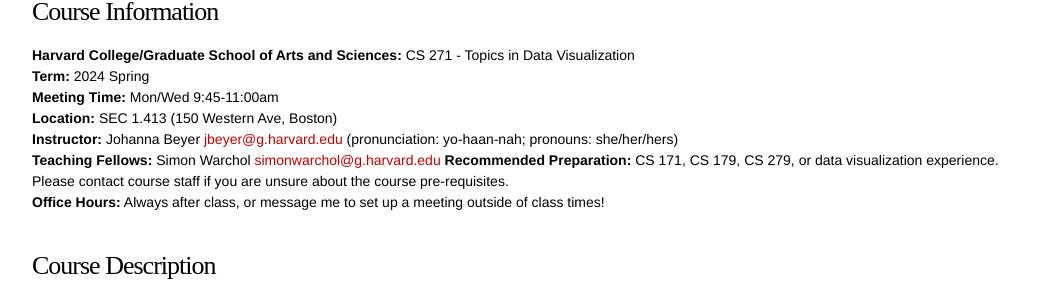
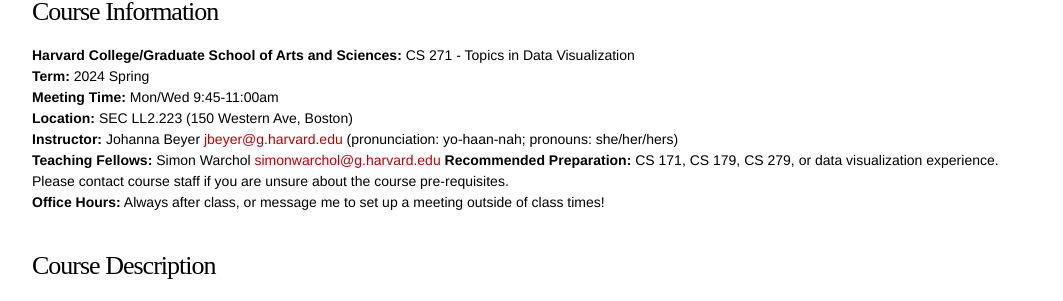
Before and after one commit to CS-271/CS-271.github.io, a Jekyll site: the page built from index.md, in a window 1280 px wide. Shown: the part 269-570 px from the top of the page, without its empty margins (108-1171 px from the left). Built offline with Jekyll 4.4.1, drawn with Linux system fonts in a browser that asks for light colours; some web fonts are replaced.

Commit message:
updated location

```diff
--- a/index.md
+++ b/index.md
@@ -11,7 +11,7 @@ order: 1
 **Harvard College/Graduate School of Arts and Sciences:** CS 271 - Topics in Data Visualization
 **Term:** 2024 Spring
 **Meeting Time:** Mon/Wed 9:45-11:00am
-**Location:** SEC 1.413 (150 Western Ave, Boston)
+**Location:** SEC LL2.223 (150 Western Ave, Boston)
 **Instructor:** Johanna Beyer <jbeyer@g.harvard.edu>
 (pronunciation: yo-haan-nah; pronouns: she/her/hers)
 **Teaching Fellows:** Simon Warchol <simonwarchol@g.harvard.edu>
```
